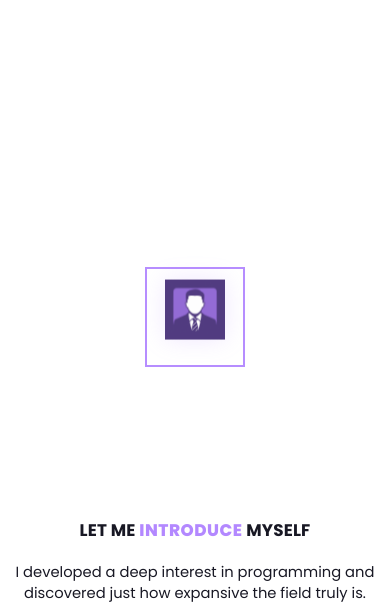
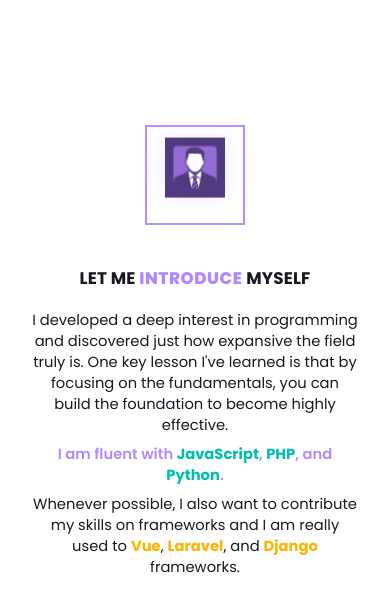
Before and after one commit to Je-Joestar24/portfolio, a plain HTML site: page index.html in a window 390 px wide. Shown: the part 550-1156 px from the top of the page. Drawn offline with nearby package versions, Linux system fonts and the light colour scheme.

Commit message:
ref: home page fully responsive

```diff
--- a/css/summary/index.css
+++ b/css/summary/index.css
@@ -162,19 +162,30 @@
 }
 
 @media (max-width: 900px) {
+  .short_summary.short_summary--white{
+    padding-top: 0px;
+  }
   .short_summary__container--split {
     flex-direction: column-reverse;
     gap: 2.5rem;
     padding: 0 1rem;
     align-items: center;
   }
-  .short_summary__right {
-    min-width: 140px;
-    min-height: 140px;
+  .short_summary__right,
+  .summary__right {
+    min-width: 0px;
+    min-height: 0px;
+  }
+  .short_summary__right{
+    flex: 1;
+  }
+  .short_summary__findme-title{
+
   }
   .short_summary__left {
     align-items: center;
     text-align: center;
+    padding: 0 1.5em;
   }
 }
 @media (max-width: 600px) {
@@ -189,6 +200,7 @@
   }
   .short_summary__findme-title {
     font-size: 0.95rem;
+    margin: auto;
   }
   .short_summary__desc {
     font-size: 0.92rem;
```
